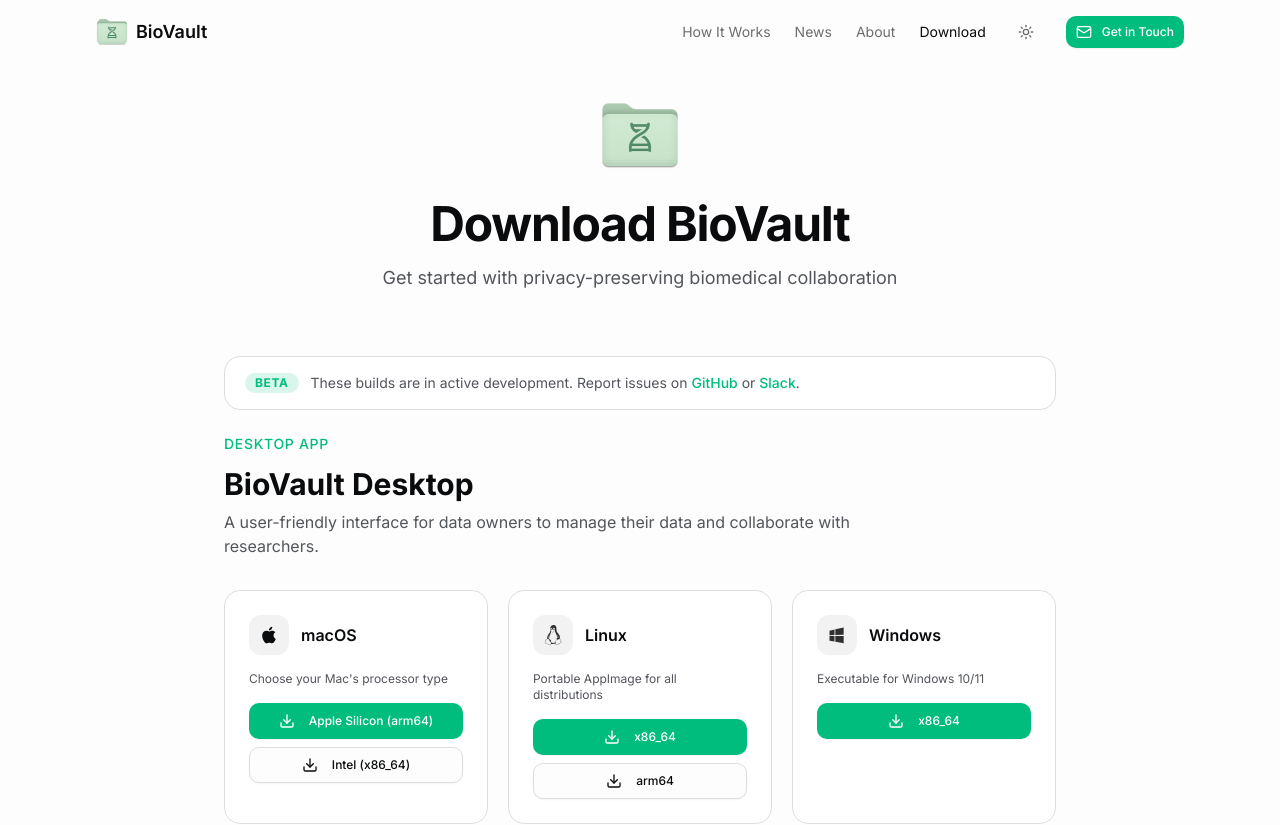
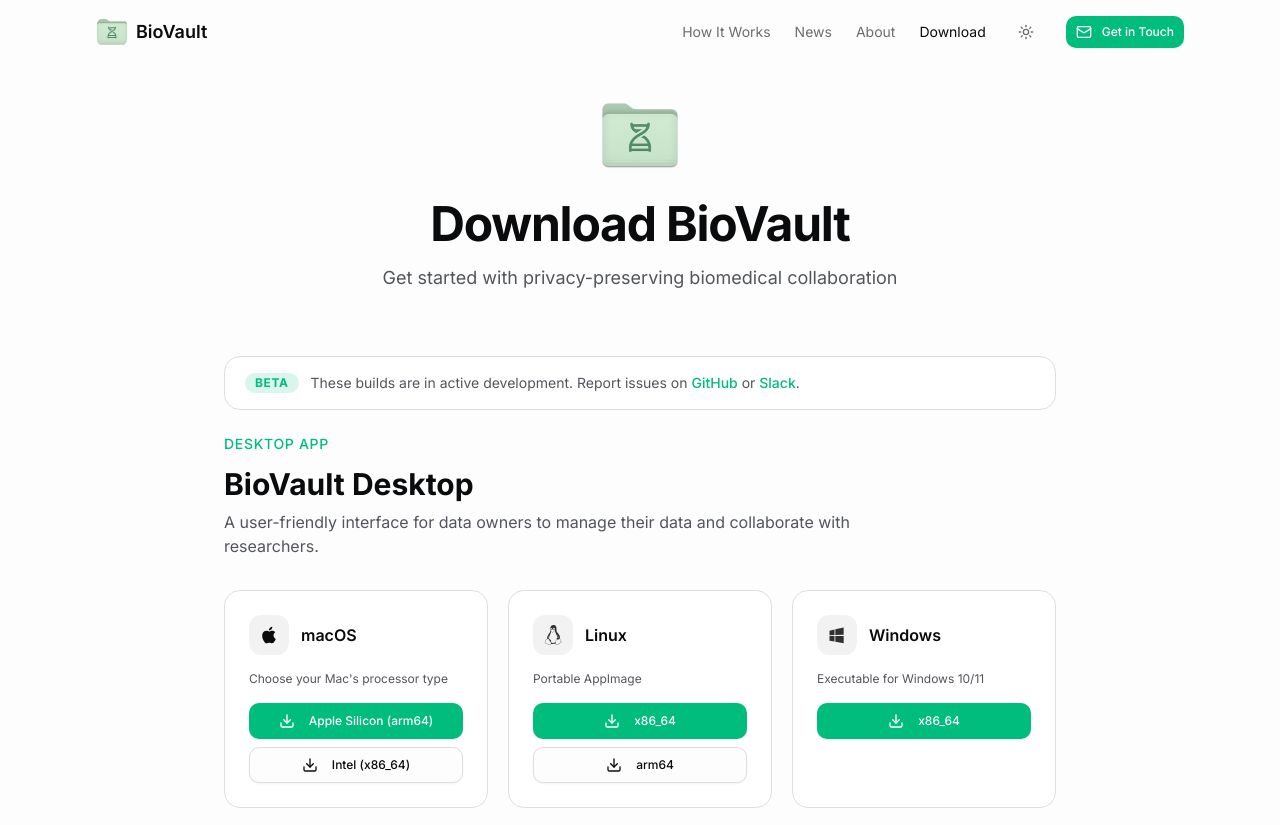
Before and after one commit to madhavajay/biovault-website, a SvelteKit app: page /download in a window 1280 px wide. Shown: the top 825 px of the page. Built offline with nearby package versions, Linux system fonts and the light colour scheme.

Commit message:
fix wrapping button

```diff
--- a/src/routes/download/+page.svelte
+++ b/src/routes/download/+page.svelte
@@ -122,7 +122,7 @@
 						</div>
 						<h3 class="font-semibold text-foreground">Linux</h3>
 					</div>
-					<p class="text-xs text-muted-foreground mb-4">Portable AppImage for all distributions</p>
+					<p class="text-xs text-muted-foreground mb-4">Portable AppImage</p>
 					<div class="flex flex-col gap-2">
 						<Button
 							class="w-full bg-bv-green text-white hover:bg-bv-green-light text-xs h-9"
```
